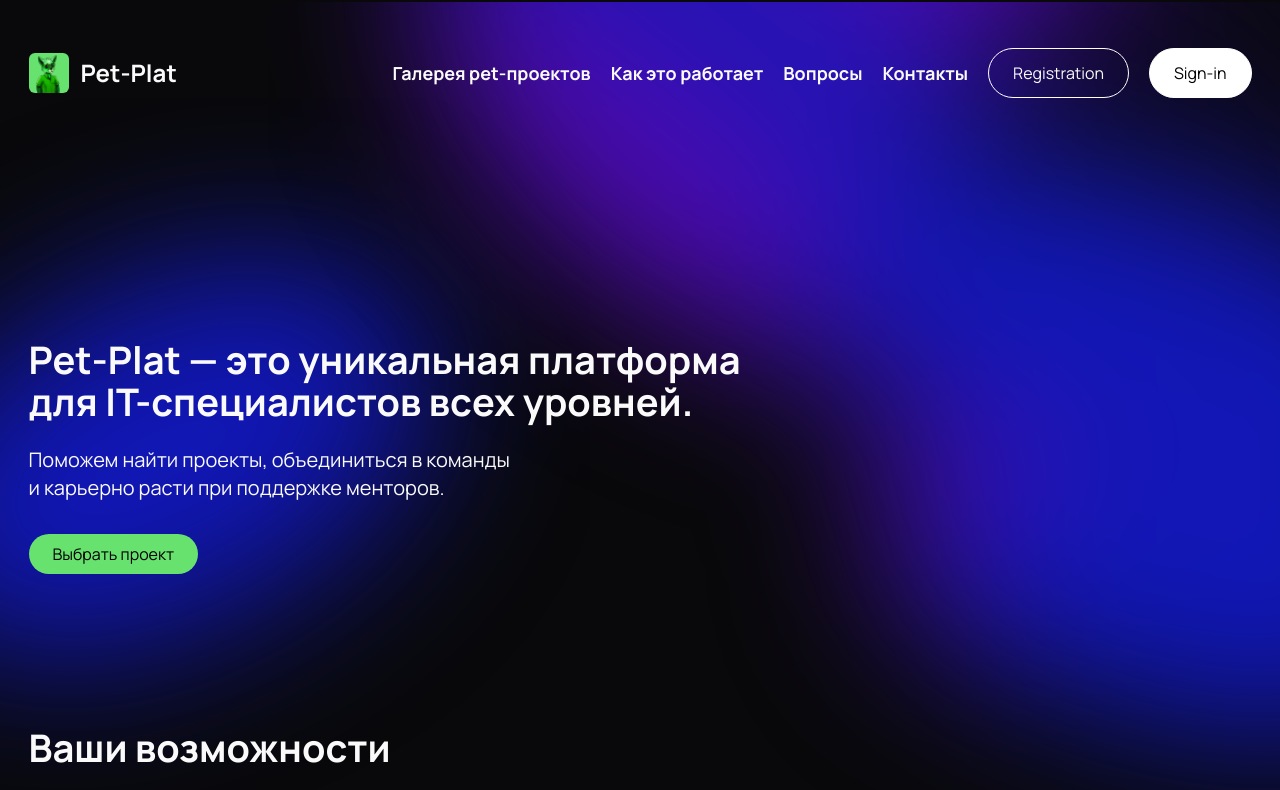
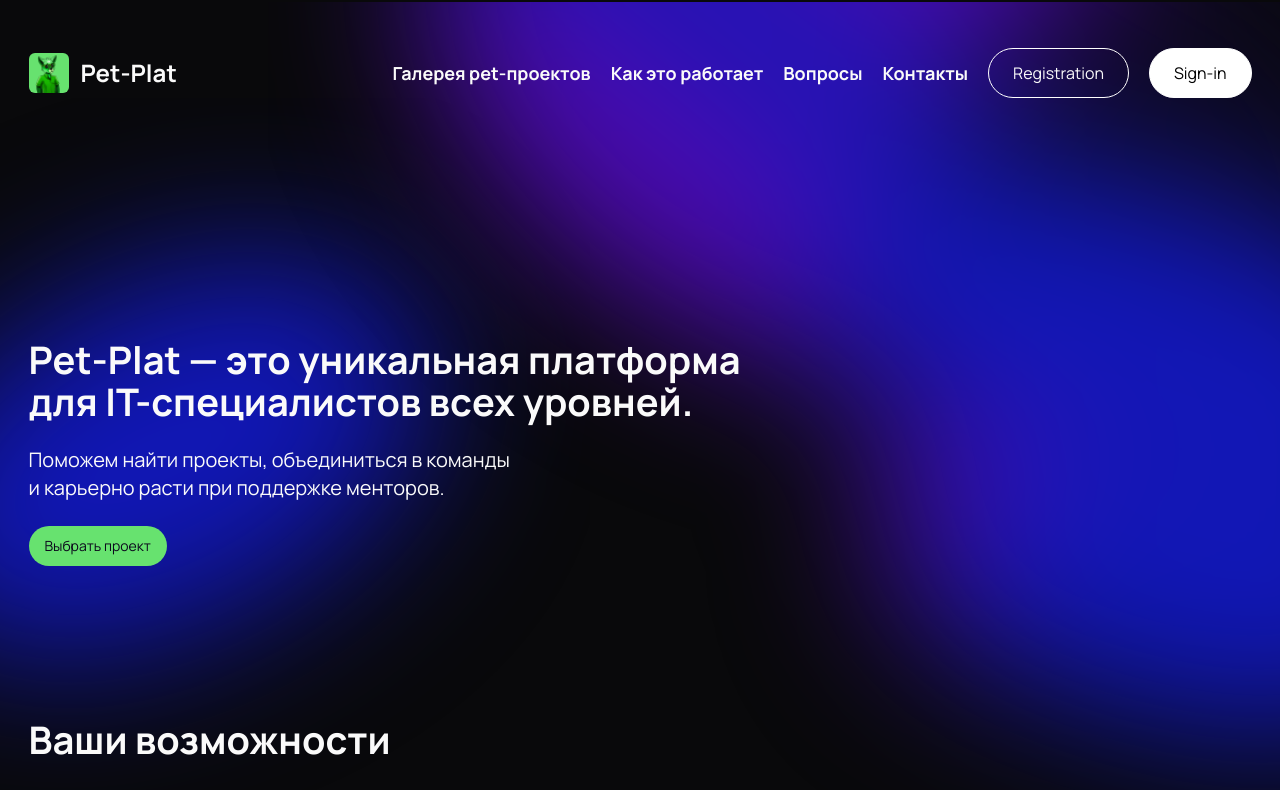
Before and after one commit to Pet-Plat/Pet-Platform-Front, a React (Vite) app: page / in a window 1280 px wide. Shown: the top 790 px of the page. Built offline with nearby package versions, Linux system fonts and the light colour scheme.

Commit message:
fix: button styles and localizeMe function

```diff
--- a/src/components/landing/about/AboutPetPlat.tsx
+++ b/src/components/landing/about/AboutPetPlat.tsx
@@ -1,3 +1,5 @@
+import { MainButton } from "@/components/ui/custom/button.main.tsx";
+
 const AboutPetPlat = () => {
   return (
     <div className={"container mt-52"}>
@@ -24,7 +26,9 @@
           Поможем найти проекты, объединиться в команды <br /> и карьерно расти
           при поддержке менторов.
         </p>
-        <button className={"main-button mt-2"}>Выбрать проект</button>
+        <div>
+          <MainButton>Выбрать проект</MainButton>
+        </div>
       </div>
       <img
         src={"/glows/landing/RightGlow.svg"}
--- a/src/components/landing/how-it-works/HowItWorksCard.tsx
+++ b/src/components/landing/how-it-works/HowItWorksCard.tsx
@@ -1,4 +1,3 @@
-import React from "react";
 import { cn } from "@/lib/utils.ts";
 
 type T = { title: string; description: string; className: string };
--- a/src/components/landing/how-it-works/HowItWorksSection.tsx
+++ b/src/components/landing/how-it-works/HowItWorksSection.tsx
@@ -1,6 +1,5 @@
 import React from "react";
 import HowItWorksCard from "@/components/landing/how-it-works/HowItWorksCard.tsx";
-import { cn } from "@/lib/utils.ts";
 
 // TODO: make props with only className generic for all components
 interface HowItWorksSectionProps {
--- a/src/components/landing/navbar/NavBar.tsx
+++ b/src/components/landing/navbar/NavBar.tsx
@@ -12,7 +12,7 @@
 
 const NavBar = () => {
   const signButton =
-    "border-[1px] border-white p-2 pl-5 pr-5 lg:p-6 lg:pt-3 lg:pb-3 rounded-full text-[1rem] hover:bg-[#ABABAB] duration-500 hover:text-black ";
+    "border-[1px] border-white p-2 pl-5 pr-5 lg:p-6 lg:pt-3 lg:pb-3 rounded-full text-[1rem] hover:bg-[#999999] hover:border-[#999999] duration-500 hover:text-black ";
   return (
     <div className={"container lg:pt-12 pt-8 flex justify-between"}>
       <div className={"flex gap-3 items-center"}>
--- a/src/components/landing/pet-projects/PetProjectsSection.tsx
+++ b/src/components/landing/pet-projects/PetProjectsSection.tsx
@@ -1,12 +1,11 @@
 import React, { useState } from "react";
-import { cn } from "@/lib/utils.ts";
 import PetProjectList from "@/components/common/pet-project/PetProjectList.tsx";
 import {
   PetProjectCardDto,
   PetProjectCardState,
   PetProjectDifficulty,
 } from "@/components/common/pet-project/api.ts";
-import { Button } from "@/components/ui/button.tsx";
+import { MainButton } from "@/components/ui/custom/button.main.tsx";
 
 interface PetProjectsSectionProps {
   className?: string;
@@ -54,7 +53,7 @@
       <PetProjectList className="mb-4 md:mb-8" data={projects} />
 
       <div className="container flex justify-center">
-        <Button>Смотреть все проекты</Button>
+        <MainButton>Смотреть все проекты</MainButton>
       </div>
     </>
   );
--- /dev/null
+++ b/src/components/ui/custom/button.main.tsx
@@ -0,0 +1,63 @@
+import * as React from "react";
+import { Slot } from "@radix-ui/react-slot";
+import { type VariantProps } from "class-variance-authority";
+
+import { cn } from "@/lib/utils";
+
+import { cva } from "class-variance-authority";
+
+const buttonVariants = cva(
+  "inline-flex items-center justify-center rounded-md text-sm font-medium ring-offset-background transition-colors focus-visible:outline-none focus-visible:ring-2 focus-visible:ring-ring focus-visible:ring-offset-2 disabled:pointer-events-none disabled:opacity-50",
+  {
+    variants: {
+      variant: {
+        default: cn(
+          "bg-green hover:bg-darkgreen active:bg-lightgreen",
+          "text-darkblue  duration-1 rounded-full px-4 py-[9.5px]",
+          "max-w-[335px] w-full md:max-w-none md:w-auto",
+        ),
+        // TODO: re-style other variants
+        destructive:
+          "bg-destructive text-destructive-foreground hover:bg-destructive/90",
+        outline:
+          "border border-input bg-background hover:bg-accent hover:text-accent-foreground",
+        secondary:
+          "bg-secondary text-secondary-foreground hover:bg-secondary/80",
+        ghost: "hover:bg-accent hover:text-accent-foreground",
+        link: "text-primary underline-offset-4 hover:underline",
+      },
+      size: {
+        default: "h-10 px-4 py-2",
+        sm: "h-9 rounded-md px-3",
+        lg: "h-11 rounded-md px-8",
+        icon: "h-10 w-10",
+      },
+    },
+    defaultVariants: {
+      variant: "default",
+      size: "default",
+    },
+  },
+);
+
+export interface ButtonProps
+  extends React.ButtonHTMLAttributes<HTMLButtonElement>,
+    VariantProps<typeof buttonVariants> {
+  asChild?: boolean;
+}
+
+const MainButton = React.forwardRef<HTMLButtonElement, ButtonProps>(
+  ({ className, variant, size, asChild = false, ...props }, ref) => {
+    const Comp = asChild ? Slot : "button";
+    return (
+      <Comp
+        className={cn(buttonVariants({ variant, size, className }))}
+        ref={ref}
+        {...props}
+      />
+    );
+  },
+);
+MainButton.displayName = "MainButton";
+
+export { MainButton, buttonVariants };
--- a/src/hooks/localize.ts
+++ b/src/hooks/localize.ts
@@ -12,12 +12,11 @@
   if (navigator.language == "ru") {
     return translations[data];
   } else {
-    const enStr = Object.keys(translations).find((str) => str == data);
-    if (!enStr) {
+    if (!Object.keys(translations).includes(data)) {
       throw new Error(
-        "Translation module Error! String isn't in translations base",
+        `Translation module Error! '${data}' isn't in translations base`,
       );
     }
-    return enStr;
+    return data;
   }
 };
```
